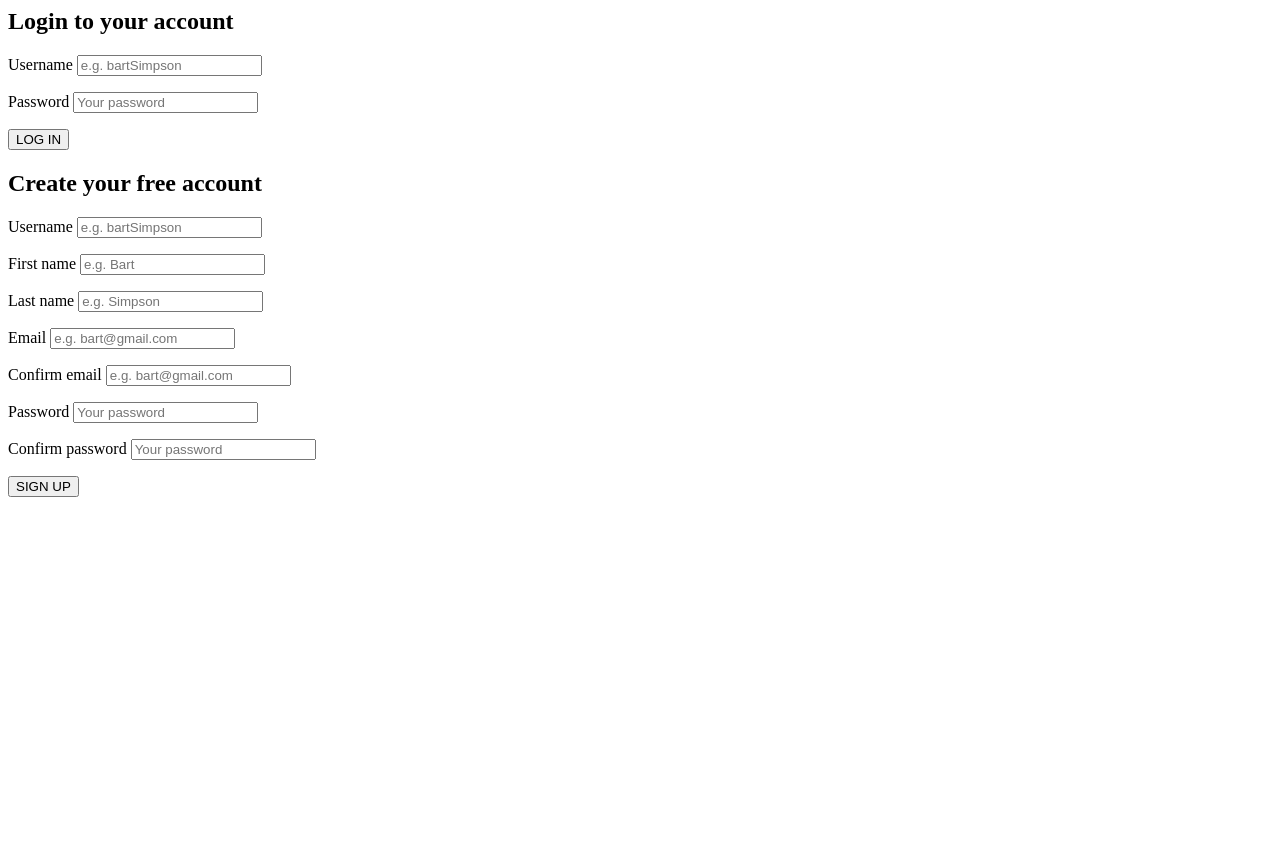
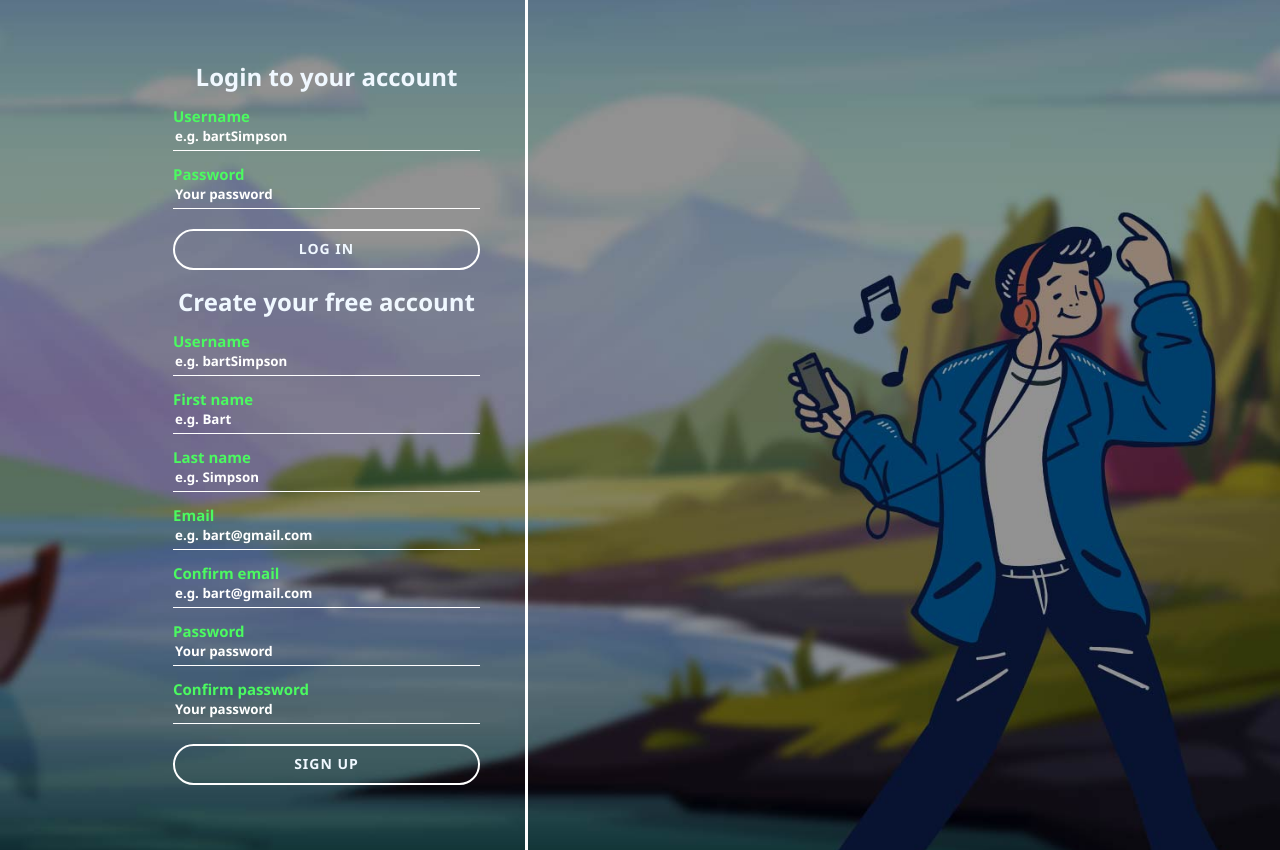
Before and after one commit to Ebtesham-21/slotify, a PHP site: page /register.php in a window 1280 px wide. Before the commit the page ends 497 px from the top, so only its background shows below. Run offline with PHP 8.4, Linux system fonts and the light colour scheme.

Commit message:
css in login page

```diff
--- /dev/null
+++ b/assets/css/register.css
@@ -0,0 +1,90 @@
+html, body {
+    padding: 0;
+    margin: 0;
+    height: 100%;
+
+}
+#background {
+
+    background:  url(../images/bg-01-01.jpg);
+
+    background-position: center;
+    background-size: cover;
+    display: table;
+    height: 100%;
+    width: 100%;
+
+
+}
+
+#loginContainer * {
+    color: aliceblue;
+    font-family:'Segoe UI', Tahoma, Geneva, Verdana, sans-serif;
+    font-weight: bold;
+    line-height: 1em;
+    box-sizing: border-box;
+}
+
+#loginContainer {
+    width: 80%;
+    margin: 0 auto;
+    position: relative;
+    max-width: 1024px;
+}
+
+#inputContainer {
+    width: 400px;
+    padding: 45px;
+    float: left;
+    border-right: 3px solid #ffffff;
+}
+
+#inputContainer h2 {
+    text-align: center;
+}
+
+#inputContainer input[type="text"],
+#inputContainer input[type="email"],
+#inputContainer input[type="password"]{
+    display: block;
+    background-color: transparent;
+    border: 0;
+    border-bottom: 1px solid #fff;
+    height: 27px;
+    line-height: 27px;
+    width: 100%;
+}
+
+
+#inputContainer input[type="password"]::placeholder {
+    color: rgb(255, 255, 255);
+}
+#inputContainer input[type="email"]::placeholder {
+    color: rgb(255, 255, 255);
+}
+#inputContainer input[type="text"]::placeholder {
+    color: rgb(255, 255, 255);
+}
+
+#inputContainer label {
+    color: rgb(75, 250, 96);
+    font-size: 15px;
+    margin-top: 15px;
+}
+
+#inputContainer button {
+    background-color: transparent;
+    border: 2px solid #fff;
+    border-radius: 250px;
+    color: aliceblue;
+    display: block;
+    font-size: 14px;
+    letter-spacing: 1px;
+    margin: 20px auto;
+    height: 41px;
+    width: 100%;
+}
+
+#inputContainer button:hover {
+    cursor:pointer;
+}
--- a/register.php
+++ b/register.php
@@ -16,10 +16,12 @@ function getInputValue($name){
 <html>
 <head>
 	<title>Welcome to Slotify!</title>
+	<link rel="stylesheet" type="text/css" href="assets/css/register.css">
 </head>
 <body>
-
-	<div id="inputContainer">
+	<div id="background">
+		<div id="loginContainer">
+		<div id="inputContainer">
 		<form id="loginForm" action="register.php" method="POST">
 			<h2>Login to your account</h2>
 			<p>
@@ -92,5 +94,9 @@ function getInputValue($name){
 
 	</div>
 
+		</div>
+
+</div>
+
 </body>
 </html>
```
Also changed, not shown: assets/images/bg-01-01.jpg (added).
